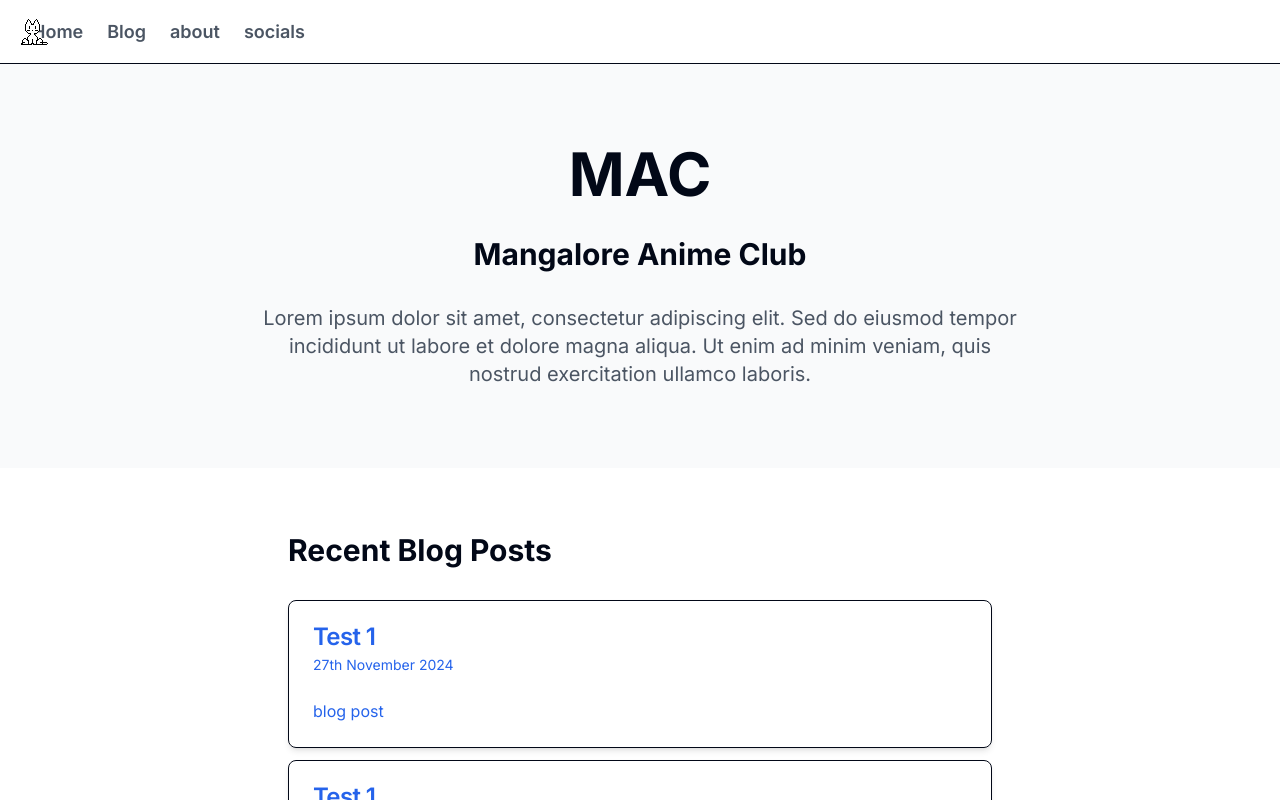
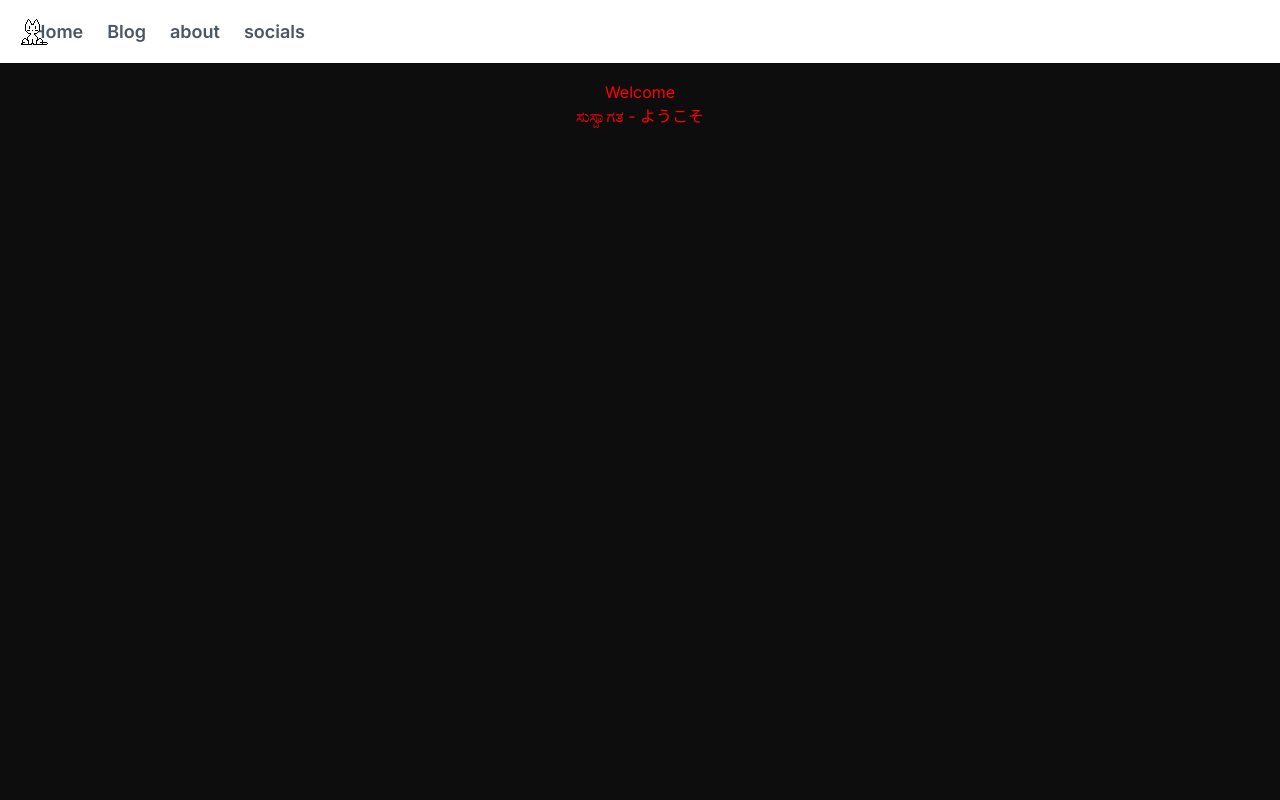
Before and after one commit to Mangaluru-Anime-Club/MAC, a Next.js app: page / in a window 1280 px wide. Built offline with nearby package versions, Linux system fonts and the light colour scheme.

Commit message:
added bg color

```diff
--- a/components/HomeContent.tsx
+++ b/components/HomeContent.tsx
@@ -1,44 +1,69 @@
-import { getAllPosts } from '@/lib/posts'
-import { Card, CardContent, CardDescription, CardHeader, CardTitle } from '@/components/ui/card'
-import Link from 'next/link'
-import { Post } from '@/types/post'
+import { getAllPosts } from "@/lib/posts";
+import {
+  Card,
+  CardContent,
+  CardDescription,
+  CardHeader,
+  CardTitle,
+} from "@/components/ui/card";
+import Link from "next/link";
+import { Post } from "@/types/post";
 
 export function HomeContent() {
-  const posts = getAllPosts()
+  const posts = getAllPosts();
 
   return (
-    <div className="min-h-screen">
-      <section className="py-20 bg-gray-50">
-        <div className="max-w-7xl mx-auto px-4 sm:px-6 lg:px-8">
-          <h1 className="text-6xl font-bold text-center mb-8">MAC</h1>
-          <h2 className="text-3xl font-bold text-center mb-8">Mangalore Anime Club</h2>
+    // <div className="min-h-screen">
+    //   <section className="py-20 bg-gray-50">
+    //     <div className="max-w-7xl mx-auto px-4 sm:px-6 lg:px-8">
+    //       <h1 className="text-6xl font-bold text-center mb-8">MAC</h1>
+    //       <h2 className="text-3xl font-bold text-center mb-8">Mangalore Anime Club</h2>
 
-          <p className="text-xl text-gray-600 text-center max-w-3xl mx-auto">
-            Lorem ipsum dolor sit amet, consectetur adipiscing elit. Sed do eiusmod tempor incididunt ut labore et dolore magna aliqua. Ut enim ad minim veniam, quis nostrud exercitation ullamco laboris.
-          </p>
+    //       <p className="text-xl text-gray-600 text-center max-w-3xl mx-auto">
+    //         Lorem ipsum dolor sit amet, consectetur adipiscing elit. Sed do eiusmod tempor incididunt ut labore et dolore magna aliqua. Ut enim ad minim veniam, quis nostrud exercitation ullamco laboris.
+    //       </p>
+    //     </div>
+    //   </section>
+
+    //   <section className="py-16">
+    //     <div className="max-w-3xl mx-auto px-4 sm:px-6 lg:px-8">
+    //       <h2 className="text-3xl font-bold mb-8">Recent Blog Posts</h2>
+    //       <div className="grid gap-3">
+    //         {posts.map((post: Post) => (
+    //           <Link href={`/posts/${post.id}`} key={post.id}>
+    //             <Card className="bg-white-500 shadow-md border rounded-lg">
+    //               <CardHeader className='text-blue-600'>
+    //                 <CardTitle >{post.title}</CardTitle>
+    //                 <CardDescription className='text-blue-600'>{post.date}</CardDescription>
+    //               </CardHeader>
+    //               <CardContent>
+    //                 <p className="text-blue-600">{post.excerpt}</p>
+    //               </CardContent>
+    //             </Card>
+    //           </Link>
+    //         ))}
+    //       </div>
+    //     </div>
+    //   </section>
+    // </div>
+    <div className="min-h-screen" style={{ backgroundColor: "#0D0D0E" }}>
+      <div className="upperDiv">
+        <div
+          style={{
+            display: "flex",
+            justifyContent: "center",
+            alignItems: "center",
+            flexDirection: "column",
+            color: "#FF0004",
+            paddingTop: "1rem",
+          }}
+        >
+          <h1>Welcome</h1>
+          <h3>ಸುಸ್ವಾಗತ - ようこそ</h3>
         </div>
-      </section>
-
-      <section className="py-16">
-        <div className="max-w-3xl mx-auto px-4 sm:px-6 lg:px-8">
-          <h2 className="text-3xl font-bold mb-8">Recent Blog Posts</h2>
-          <div className="grid gap-3">
-            {posts.map((post: Post) => (
-              <Link href={`/posts/${post.id}`} key={post.id}>
-                <Card className="bg-white-500 shadow-md border rounded-lg">
-                  <CardHeader className='text-blue-600'>
-                    <CardTitle >{post.title}</CardTitle>
-                    <CardDescription className='text-blue-600'>{post.date}</CardDescription>
-                  </CardHeader>
-                  <CardContent>
-                    <p className="text-blue-600">{post.excerpt}</p>
-                  </CardContent>
-                </Card>
-              </Link>
-            ))}
-          </div>
-        </div>
-      </section>
+      </div>
+      <div className="centerDiv"></div>
+      <div className="lowerDiv"></div>
     </div>
-  )
+  );
 }
```
